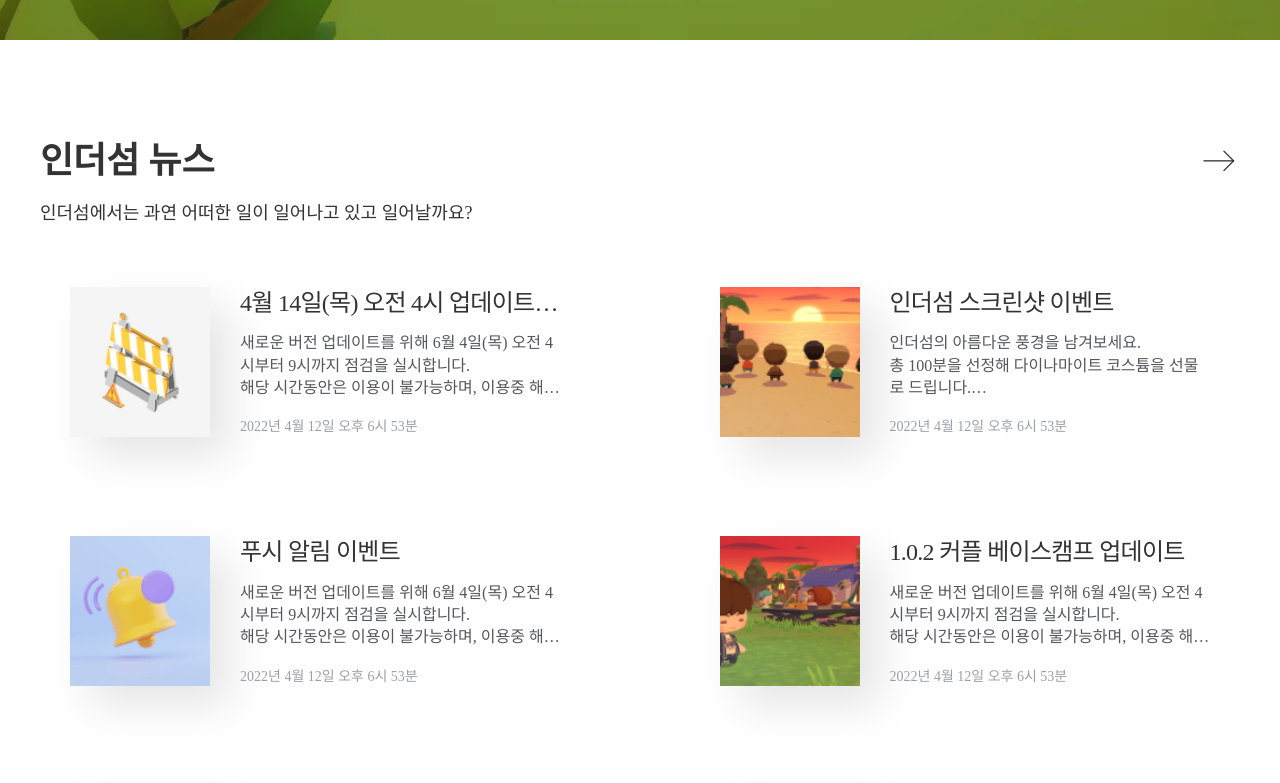
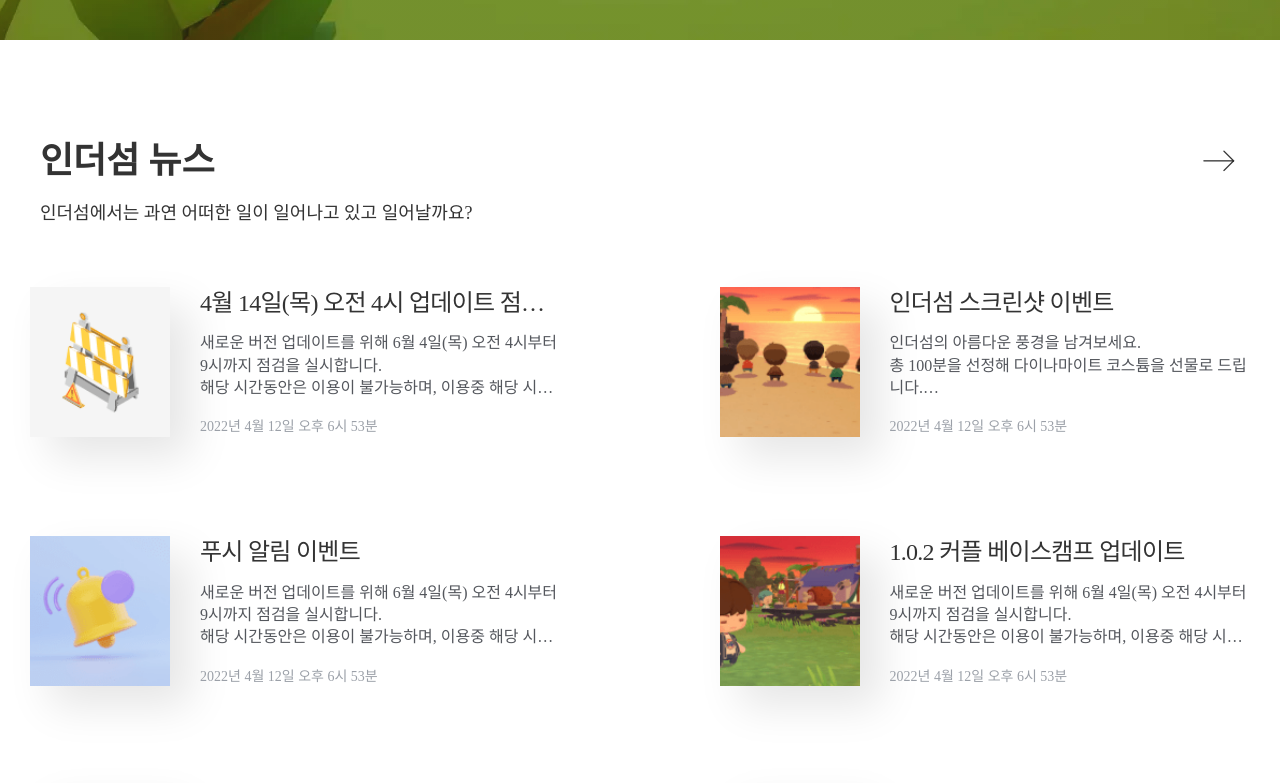
Before and after one commit to peterosea/inthesum, a React (Vite) app: page /community in a window 1280 px wide. Shown: the part 680-1463 px from the top of the page. Built offline with nearby package versions, Linux system fonts and the light colour scheme; a web font is replaced by a local one.

Commit message:
fix: 커뮤니티 포스트 최대넓이 일치

```diff
--- a/src/pages/community/index.jsx
+++ b/src/pages/community/index.jsx
@@ -26,7 +26,7 @@ const Main = () => {
           />
           <div
             className={classnames(
-              'grid xl:grid-cols-2 xl:gap-[99px] xl:mt-[60px]',
+              'grid xl:grid-cols-2 xl:gap-[99px] xl:mt-[60px] mx-full',
               'mt-[42px] gap-[30px]',
             )}
           >
@@ -93,7 +93,7 @@ export default () => {
         title="커뮤니티"
         content={() => <>인더섬의 소식과 궁금한 사항을 전해드려요</>}
       />
-      <div className="font-Pretendard">
+      <div className="font-Pretendard overflow-x-hidden">
         <Main />
       </div>
       <Footer />
```
